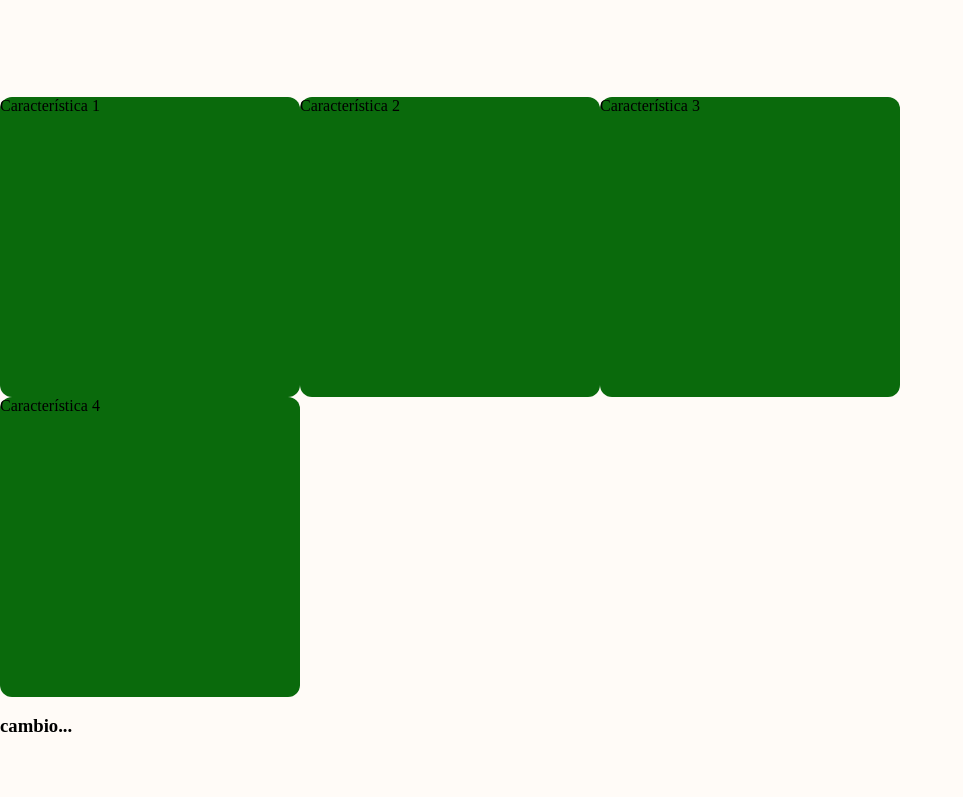
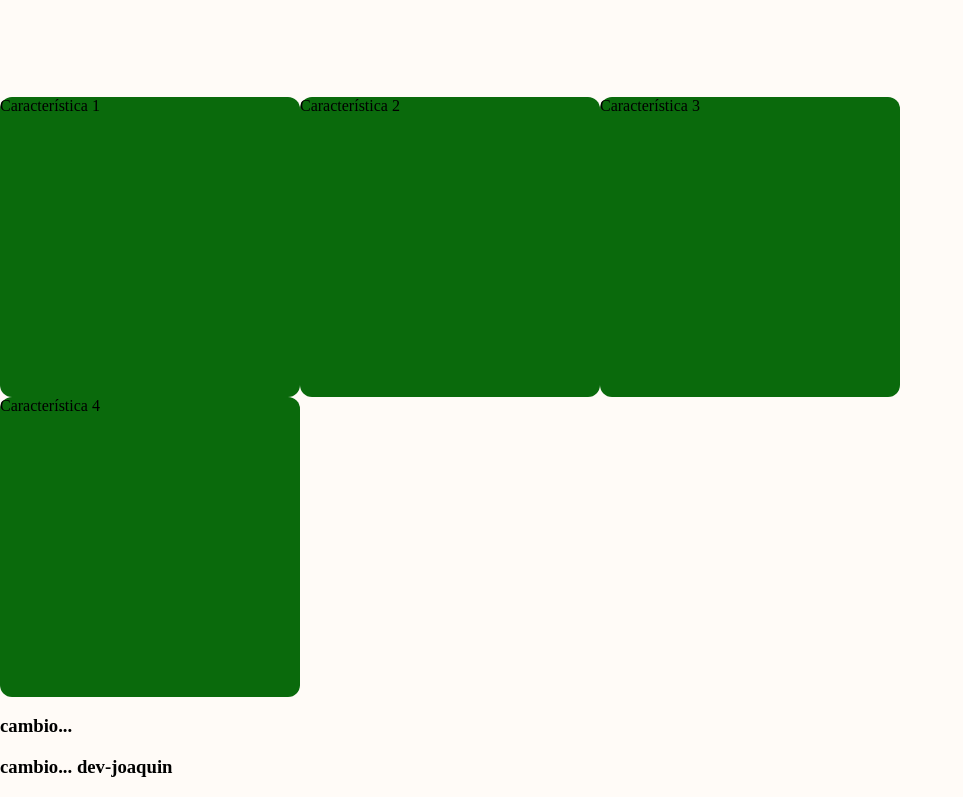
Before and after one commit to Joaquinchable/matchaBedu, a plain HTML site: page index.html in a window 1280 px wide. Shown: the part 1347-2144 px from the top of the page, without its empty margins (0-963 px from the left). Before the commit the page ends 2103 px from the top, so only its background shows below. Drawn offline with Linux system fonts and the light colour scheme.

Commit message:
changes dev joaquin

```diff
--- a/index.html
+++ b/index.html
@@ -105,5 +105,6 @@
 <!-- Contenido de casos de éxito vienen después -->
 
   <h3>cambio...</h3>
+  <h3>cambio... dev-joaquin</h3>
   </body>
 </html>
```
